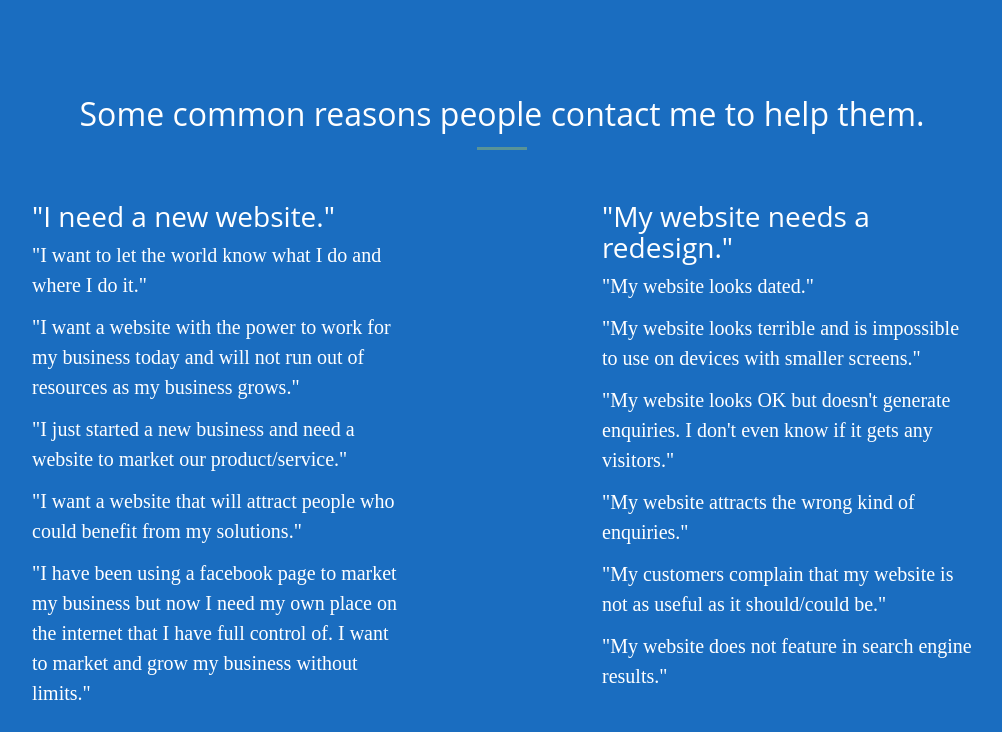
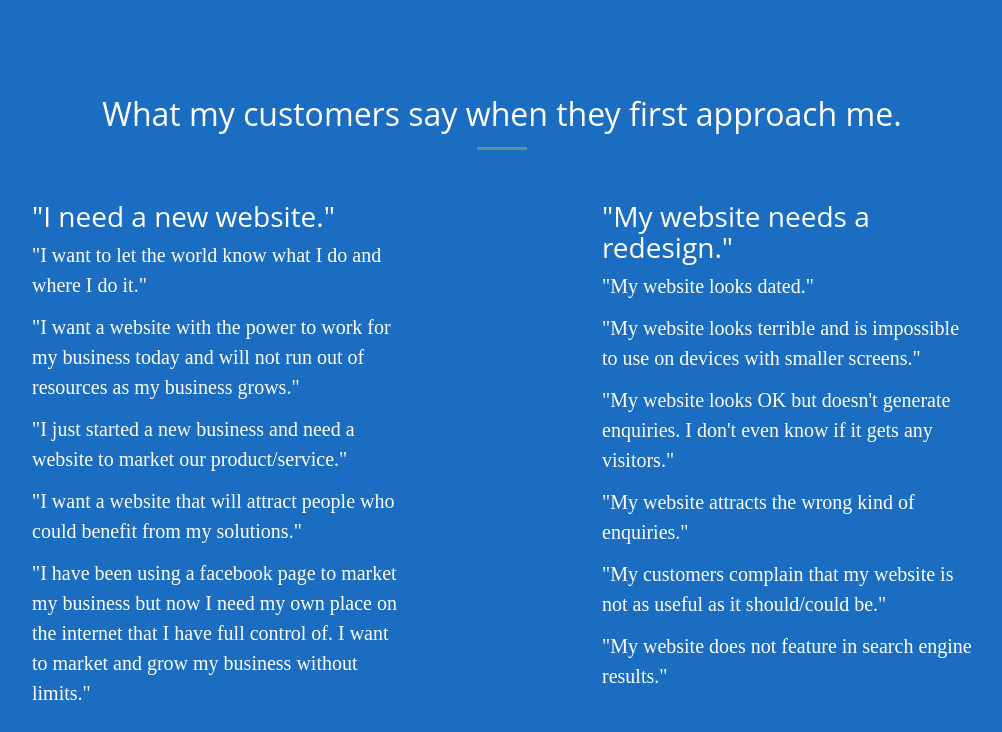
Before and after one commit to primertest-org/ADAADA, a Jekyll site: the page built from index.html, in a window 1280 px wide and 900 px high, scrolled down 804 px, cut to the strip 168-900 px from the top of the window. Shown: the whole strip, without its empty margins (138-1140 px from the left). Built offline with Jekyll 4.4.1, drawn with Linux system fonts in a browser that asks for light colours; some web fonts are replaced.

Commit message:
Update services.html

```diff
--- a/_includes/services.html
+++ b/_includes/services.html
@@ -2,7 +2,7 @@
     <div class="container">
       <div class="row">
         <div class="col-lg-12 text-center">
-          <h2 class="section-heading editable">Some common reasons people contact me to help them.</h2>
+          <h2 class="section-heading editable">What my customers say when they first approach me.</h2>
           <hr class="primary" />
         </div>
       </div>
```
